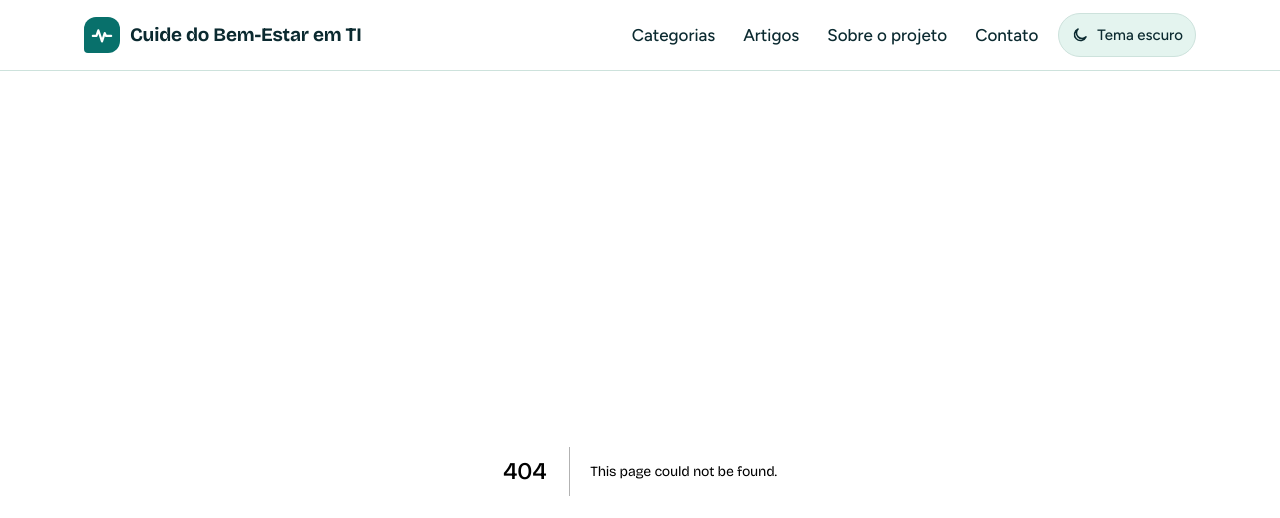
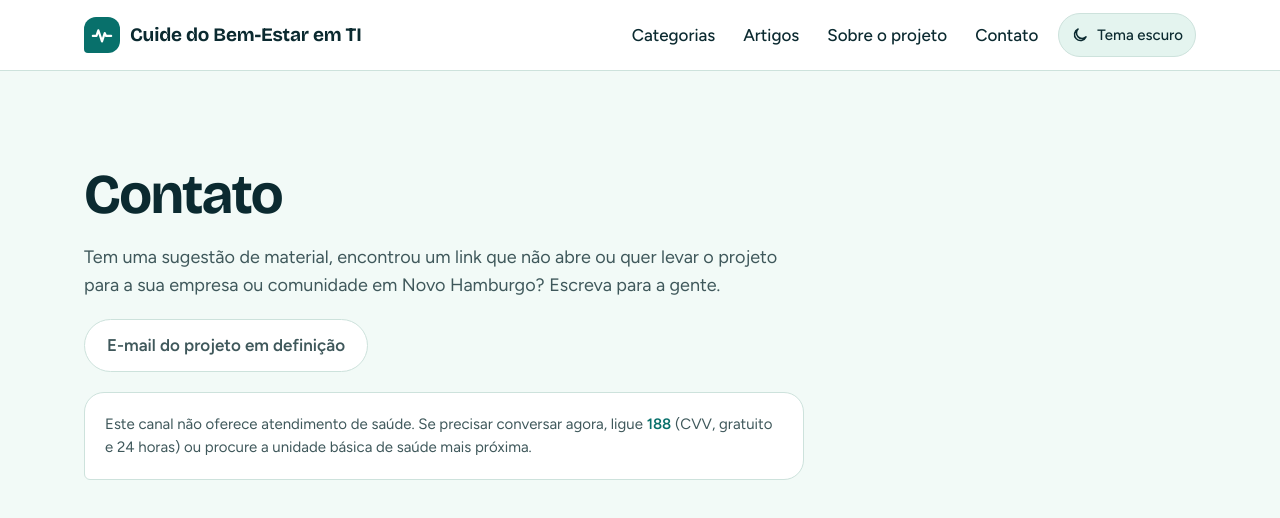
Before and after one commit to matheuspadilha/cuide-do-bem-estar-em-ti, a Next.js app: page /contato in a window 1280 px wide. Before the commit this address had no page. Shown: the top 518 px of the page. Built offline with nearby package versions, Linux system fonts and the light colour scheme.

Commit message:
feat: add contact page
Co-Authored-By: Claude Opus 5.5 <noreply@anthropic.com>

```diff
--- /dev/null
+++ b/src/app/contato/page.tsx
@@ -0,0 +1,38 @@
+import { contactEmail } from "@/data/contact";
+
+export default function ContactPage() {
+  return (
+    <main className="page-container py-[clamp(48px,8vw,96px)]">
+      <div className="flex max-w-[720px] flex-col gap-5">
+        <h1 className="text-[clamp(36px,5vw,56px)] leading-none font-bold tracking-[-0.025em]">
+          Contato
+        </h1>
+        <p className="text-lg text-muted">
+          Tem uma sugestão de material, encontrou um link que não abre ou quer levar o projeto
+          para a sua empresa ou comunidade em Novo Hamburgo? Escreva para a gente.
+        </p>
+
+        {contactEmail ? (
+          <a
+            href={`mailto:${contactEmail}`}
+            className="inline-flex min-h-[50px] items-center self-start rounded-full bg-primary px-[26px] font-semibold text-on-primary no-underline hover:text-on-primary hover:brightness-110"
+          >
+            {contactEmail}
+          </a>
+        ) : (
+          <p className="self-start rounded-full border border-line bg-surface px-[22px] py-3 font-semibold text-muted">
+            E-mail do projeto em definição
+          </p>
+        )}
+
+        <p className="rounded-card border border-line bg-surface p-5 text-[15px] text-muted">
+          Este canal não oferece atendimento de saúde. Se precisar conversar agora, ligue{" "}
+          <a href="tel:188" className="font-semibold">
+            188
+          </a>{" "}
+          (CVV, gratuito e 24 horas) ou procure a unidade básica de saúde mais próxima.
+        </p>
+      </div>
+    </main>
+  );
+}
--- a/src/app/page.tsx
+++ b/src/app/page.tsx
@@ -1,5 +1,6 @@
 import AboutSection from "@/components/AboutSection";
 import CategoryExplorer from "@/components/CategoryExplorer";
+import ContactCallout from "@/components/ContactCallout";
 import Hero from "@/components/Hero";
 import SupportBanner from "@/components/SupportBanner";
 
@@ -10,6 +11,7 @@ export default function Home() {
       <CategoryExplorer />
       <SupportBanner />
       <AboutSection />
+      <ContactCallout />
     </main>
   );
 }
--- /dev/null
+++ b/src/components/ContactCallout.tsx
@@ -0,0 +1,27 @@
+import Link from "next/link";
+import { ArrowRightIcon } from "@/components/icons/InterfaceIcons";
+
+export default function ContactCallout() {
+  return (
+    <section aria-labelledby="contato-titulo" className="border-t border-line bg-surface">
+      <div className="page-container flex flex-wrap items-center justify-between gap-x-10 gap-y-6 py-[clamp(40px,7vw,72px)]">
+        <div className="flex min-w-0 flex-[1_1_400px] flex-col gap-2">
+          <h2 id="contato-titulo" className="text-[clamp(27px,3.6vw,36px)] font-bold">
+            Contato
+          </h2>
+          <p className="text-muted">
+            Tem uma sugestão de material ou quer levar o projeto para a sua empresa ou comunidade
+            em Novo Hamburgo? Escreva para a gente.
+          </p>
+        </div>
+        <Link
+          href="/contato"
+          className="inline-flex min-h-[50px] items-center gap-2 rounded-full bg-primary px-[26px] font-semibold text-on-primary no-underline hover:text-on-primary hover:brightness-110"
+        >
+          Falar com o projeto
+          <ArrowRightIcon className="size-[18px]" />
+        </Link>
+      </div>
+    </section>
+  );
+}
--- /dev/null
+++ b/src/data/contact.ts
@@ -0,0 +1,3 @@
+// E-mail do projeto (docs/SDD.md, seção 12). Enquanto estiver vazio, a página de contato
+// mostra que o endereço está em definição, em vez de um link quebrado.
+export const contactEmail: string = "";
```
